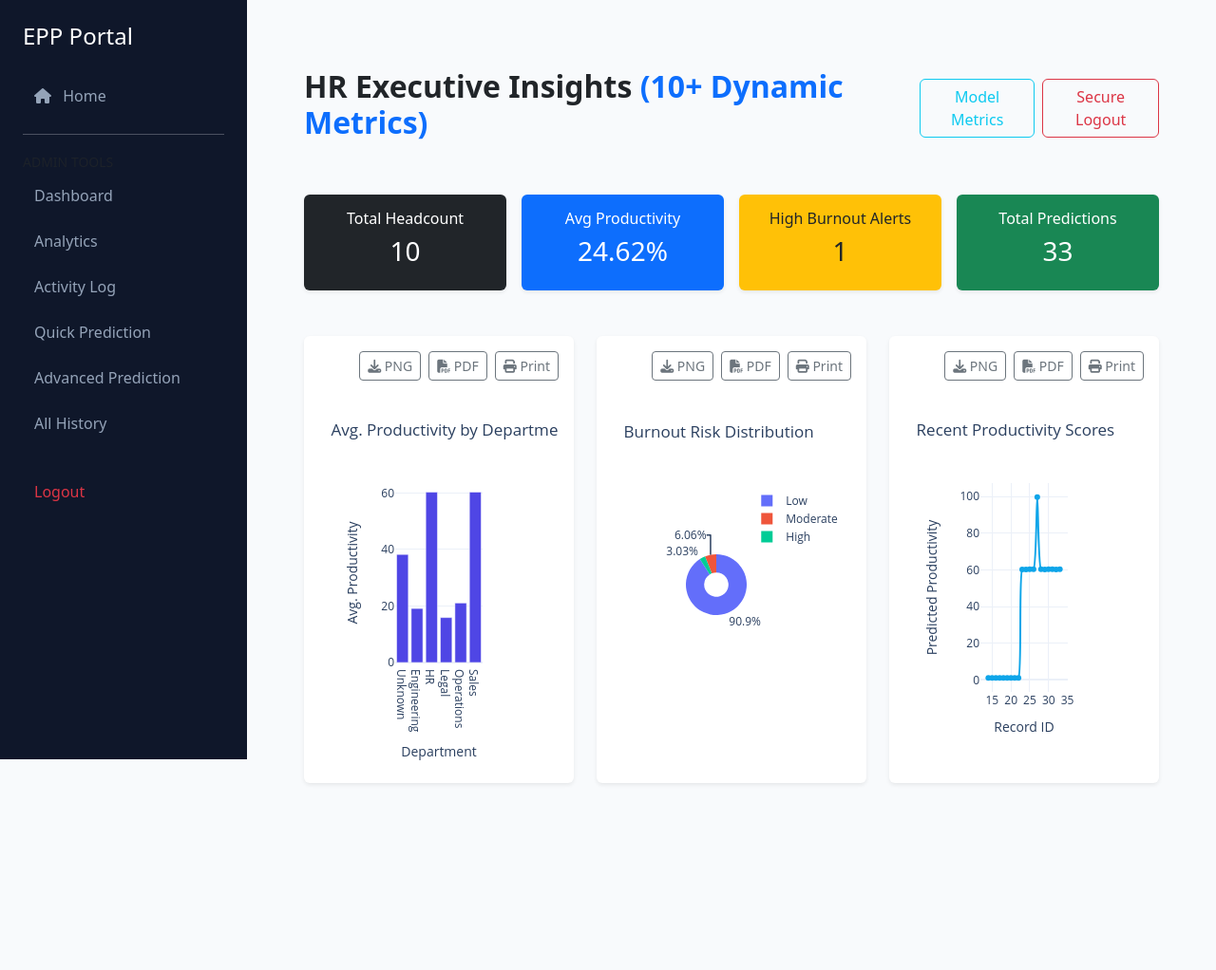
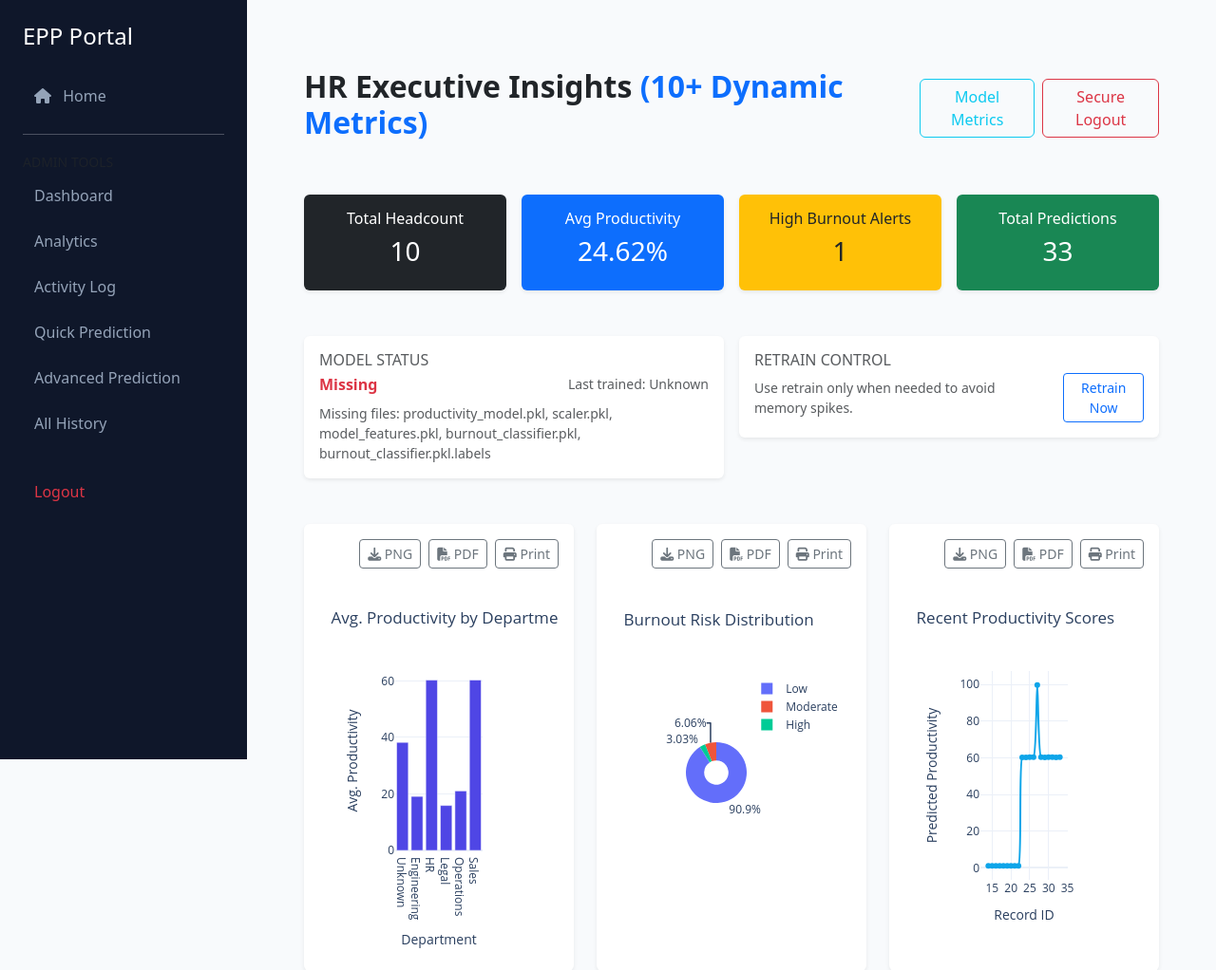
Before and after one commit to Sneha-Jayprakash-Dubey/project_employee, a Flask app: page /admin/dashboard in a window 1280 px wide. Shown: the top 1022 px of the page at 95% size. Before the commit the page ends 826 px from the top, so only its background shows below. Run offline with Flask 3, Linux system fonts and the light colour scheme; a user stored in the database is signed in; data comes from the database, SQL or seed files in the repository; data that the repository does not hold is empty; parts of the project's set-up code (start-up, migrations or seed data) failed here and were passed over; some libraries are stand-ins or nearby versions.

Commit message:
Show model status + disable auto train on boot

```diff
--- a/app.py
+++ b/app.py
@@ -1,6 +1,7 @@
 import json
 
 from flask import Flask, render_template, request, redirect, url_for, session, jsonify, send_file
+from datetime import datetime
 from flask import g
 import pandas as pd
 import numpy as np
@@ -34,7 +35,7 @@ app.secret_key = os.environ.get("SECRET_KEY", "hr_ai_secret")
 
 ADMIN_USER = os.environ.get("ADMIN_USER", "hr")
 ADMIN_PASSWORD = os.environ.get("ADMIN_PASSWORD", "hr123")
-AUTO_TRAIN_ON_BOOT = os.environ.get("AUTO_TRAIN_ON_BOOT", "1") == "1"
+AUTO_TRAIN_ON_BOOT = os.environ.get("AUTO_TRAIN_ON_BOOT", "0") == "1"
 ALLOW_PROD_AUTO_TRAIN = os.environ.get("ALLOW_PROD_AUTO_TRAIN", "0") == "1"
 
 # Harden session cookies for production.
@@ -84,6 +85,56 @@ def chart_title_from_json(chart_json, fallback):
     if isinstance(title, dict):
         title = title.get("text")
     return title or fallback
+
+
+def get_model_status():
+    """Return status and last trained time for the model artifacts."""
+    model_files = [
+        os.path.join(MODEL_DIR, "productivity_model.pkl"),
+        os.path.join(MODEL_DIR, "scaler.pkl"),
+        os.path.join(MODEL_DIR, "model_features.pkl"),
+        os.path.join(MODEL_DIR, "burnout_classifier.pkl"),
+        os.path.join(MODEL_DIR, "burnout_classifier.pkl.labels"),
+    ]
+    metrics_path = os.path.join(MODEL_DIR, "metrics.json")
+
+    def is_lfs_pointer(path: str) -> bool:
+        try:
+            with open(path, "rb") as f:
+                head = f.read(200)
+            return b"git-lfs.github.com/spec" in head
+        except Exception:
+            return False
+
+    missing = [p for p in model_files if not os.path.exists(p) or is_lfs_pointer(p)]
+    status = "trained" if not missing else "missing"
+
+    last_trained = None
+    if os.path.exists(metrics_path):
+        try:
+            with open(metrics_path, "r") as f:
+                metrics = json.load(f)
+            metadata = metrics.get("metadata", {}) if isinstance(metrics, dict) else {}
+            last_trained = metadata.get("trained_at") or metadata.get("timestamp")
+        except Exception:
+            last_trained = None
+        if not last_trained:
+            try:
+                last_trained = datetime.fromtimestamp(os.path.getmtime(metrics_path)).isoformat(sep=" ")
+            except Exception:
+                last_trained = None
+    elif model_files:
+        try:
+            latest = max(os.path.getmtime(p) for p in model_files if os.path.exists(p))
+            last_trained = datetime.fromtimestamp(latest).isoformat(sep=" ")
+        except Exception:
+            last_trained = None
+
+    return {
+        "status": status,
+        "missing": [os.path.basename(p) for p in missing],
+        "last_trained": last_trained,
+    }
 
 
 def build_analytics_query(
@@ -476,12 +527,15 @@ def admin_dashboard():
         charts = [fig_to_json_obj(empty_fig)]
         chart_drilldowns = [None]
 
+    model_status = get_model_status()
+
     return render_template(
         "dashboard_admin.html",
         df=df,
         charts=charts,
         stats=stats,
         headcount=headcount,
+        model_status=model_status,
     )
 
 
--- a/templates/dashboard_admin.html
+++ b/templates/dashboard_admin.html
@@ -32,6 +32,42 @@
             <div class="card p-3 shadow-sm border-0 bg-success text-white text-center">
                 <h6>Total Predictions</h6>
                 <h3>{{ stats.total_predictions }}</h3>
+            </div>
+        </div>
+    </div>
+
+    <div class="row g-3 mb-5">
+        <div class="col-md-6">
+            <div class="card p-3 shadow-sm border-0">
+                <h6 class="text-uppercase text-muted mb-1">Model Status</h6>
+                <div class="d-flex justify-content-between align-items-center">
+                    <div class="fw-semibold">
+                        {% if model_status.status == 'trained' %}
+                        <span class="text-success">Trained</span>
+                        {% else %}
+                        <span class="text-danger">Missing</span>
+                        {% endif %}
+                    </div>
+                    <div class="small text-muted">
+                        Last trained: {{ model_status.last_trained or 'Unknown' }}
+                    </div>
+                </div>
+                {% if model_status.missing and model_status.missing|length > 0 %}
+                <div class="small text-muted mt-2">
+                    Missing files: {{ model_status.missing|join(', ') }}
+                </div>
+                {% endif %}
+            </div>
+        </div>
+        <div class="col-md-6">
+            <div class="card p-3 shadow-sm border-0">
+                <h6 class="text-uppercase text-muted mb-1">Retrain Control</h6>
+                <div class="d-flex justify-content-between align-items-center">
+                    <div class="small text-muted">Use retrain only when needed to avoid memory spikes.</div>
+                    <form method="POST" action="/admin/retrain" class="ms-3">
+                        <button type="submit" class="btn btn-outline-primary btn-sm">Retrain Now</button>
+                    </form>
+                </div>
             </div>
         </div>
     </div>
```
